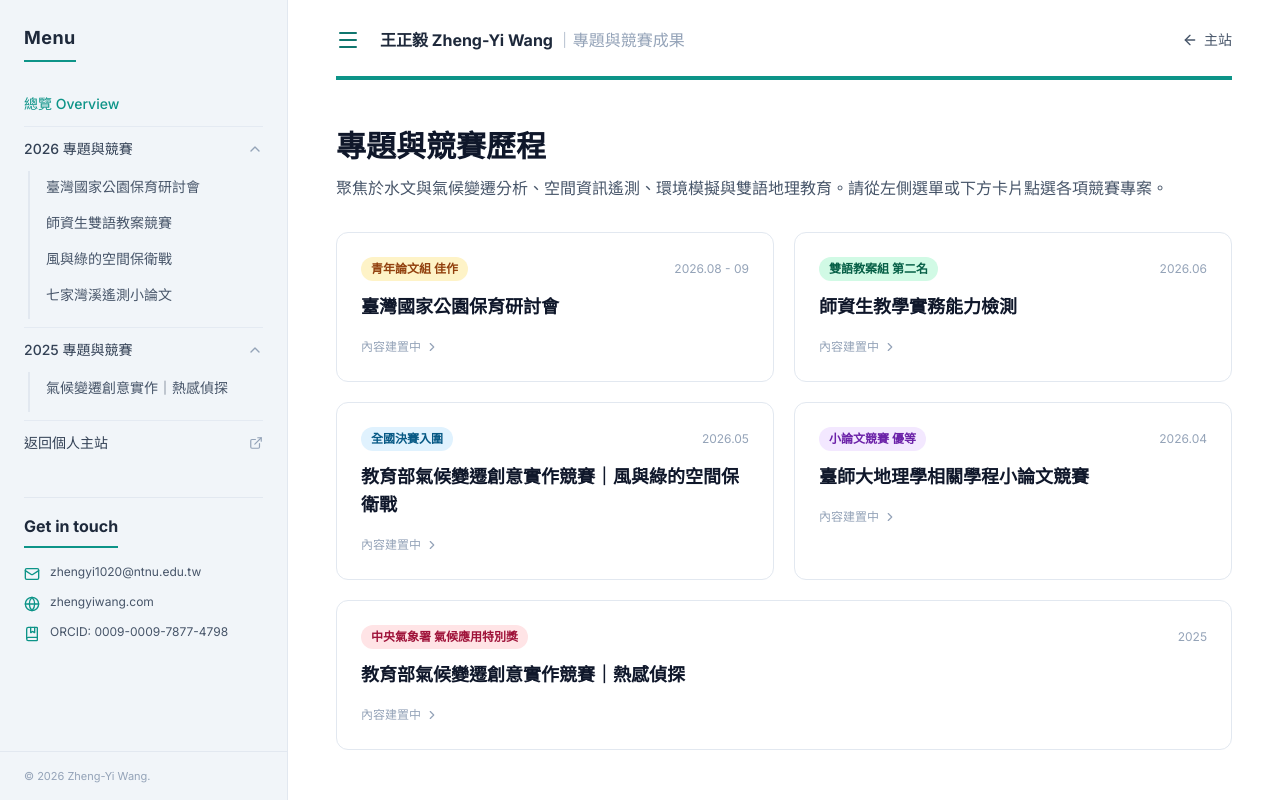
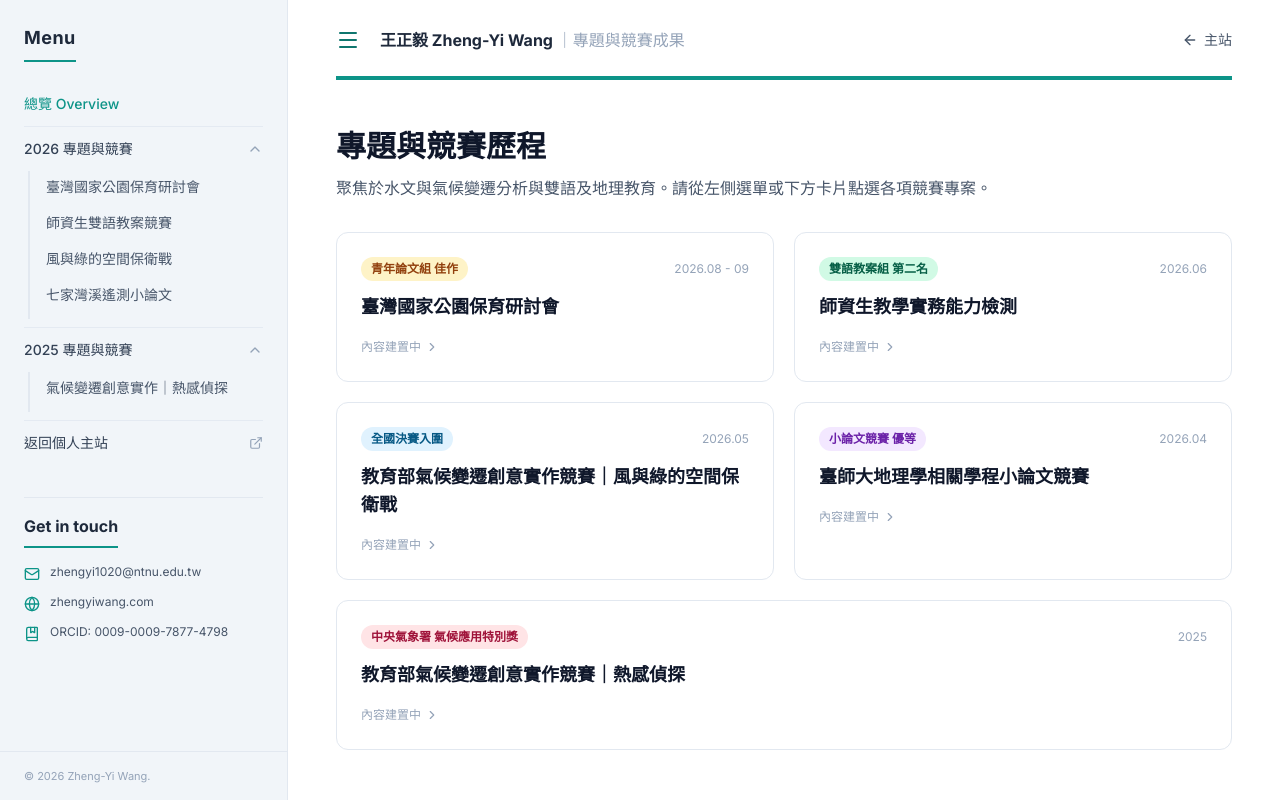
Before and after one commit to zywang1020/projectpage, a plain HTML site: page index.html in a window 1280 px wide. Drawn offline with nearby package versions, Linux system fonts and the light colour scheme.

Commit message:
Update competition project description in index.html

```diff
--- a/index.html
+++ b/index.html
@@ -35,7 +35,7 @@
           <div class="mb-8">
             <h1 class="text-2xl sm:text-3xl font-bold text-slate-900 mb-3">專題與競賽歷程</h1>
             <p class="text-slate-600 text-sm sm:text-base leading-relaxed">
-              聚焦於水文與氣候變遷分析、空間資訊遙測、環境模擬與雙語地理教育。請從左側選單或下方卡片點選各項競賽專案。
+              聚焦於水文與氣候變遷分析與雙語及地理教育。請從左側選單或下方卡片點選各項競賽專案。
             </p>
           </div>
 
```
